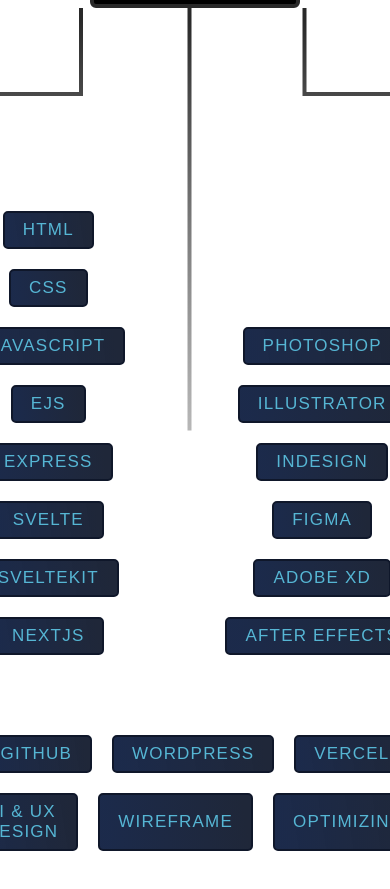
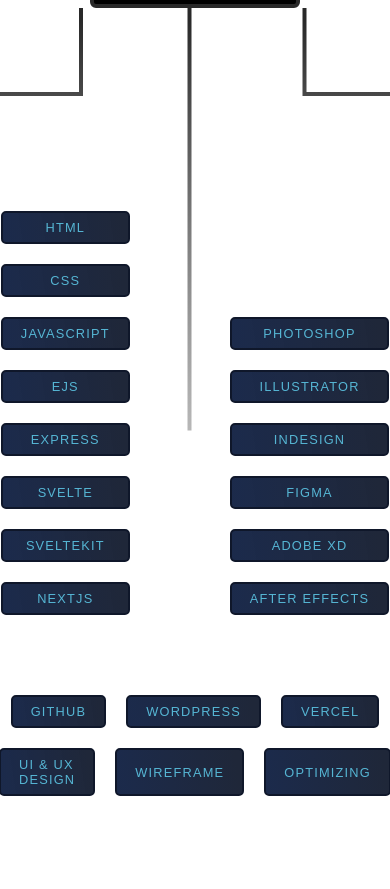
Before and after one commit to TristanKatte/portfolio, a SvelteKit app in the folder myapp/: page / in a window 390 px wide. Shown: the part 1104-1993 px from the top of the page. Built offline with nearby package versions, Linux system fonts and the light colour scheme.

Commit message:
Update About.svelte

```diff
--- a/myapp/src/routes/components/About.svelte
+++ b/myapp/src/routes/components/About.svelte
@@ -136,6 +136,11 @@
         width: 100%;
       }
 
+      .skill {
+        width: 100%;
+        font-size: .8em;
+      }
+
       .skills-frontend {
         justify-content: flex-start;
         flex-flow: column;
@@ -143,7 +148,12 @@
 
       .skills-graphic {
         justify-content: flex-end;
-        flex-flow: column ;
+        flex-flow: column;
+      }
+
+      .skills-other {
+        flex-flow: column;
+        justify-content: center;
       }
     }
 </style>
```
